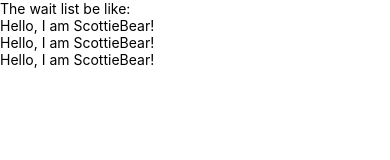
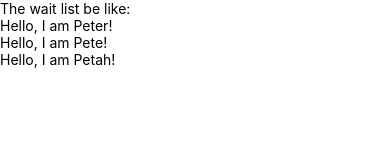
Before and after one commit to py1u/Cat-Cafe, a React Native app in the folder R-marketplace/: screen / in a window 390 px wide. Shown: the top 160 px of the page. Built offline with nearby package versions, Linux system fonts and the light colour scheme.

Commit message:
added props name to display different users in waitlist

```diff
--- a/R-marketplace/App.js
+++ b/R-marketplace/App.js
@@ -1,11 +1,10 @@
 import React from 'react';
 import {Text, TextInput, View} from 'react-native';
 
-const Scottie = () => {
-  const username = "ScottieBear";
+const Scottie = props => {
   return (
     <View>
-      <Text>Hello, I am {username}!</Text>
+      <Text>Hello, I am {props.name}!</Text>
     </View>
   );
 };
@@ -14,9 +13,9 @@ const introList = () => {
   return (
     <View>
       <Text>The wait list be like:</Text>
-      <Scottie />
-      <Scottie />
-      <Scottie />
+      <Scottie name = "Peter" />
+      <Scottie name = "Pete" />
+      <Scottie name = "Petah" />
 
     </View>
   )
```
